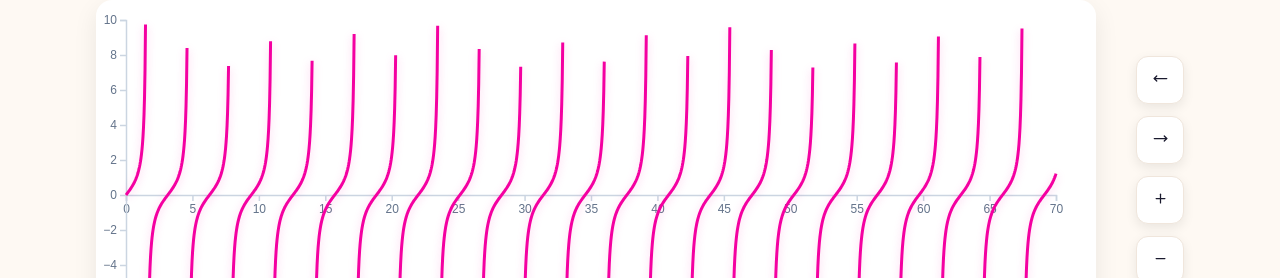
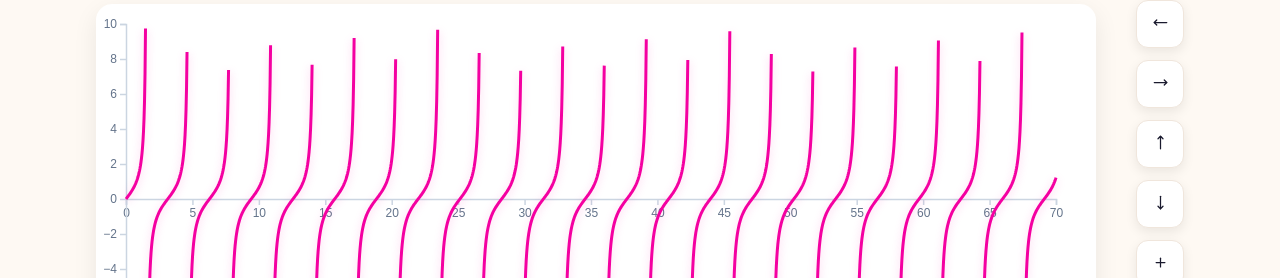
Before and after one commit to welnmoon/d3-function-plotter, a React (Vite) app: page /tan in a window 1280 px wide. Shown: the part 250-528 px from the top of the page. Built offline with nearby package versions, Linux system fonts and the light colour scheme.

Commit message:
feat(tan): add up/down buttons

```diff
--- a/src/widgets/tan/lib/use-d3-zoomXY.ts
+++ b/src/widgets/tan/lib/use-d3-zoomXY.ts
@@ -74,14 +74,23 @@ export const useD3ZoomXY = () => {
   // --------- helpers ----------------- //
   //------------------------------------//
 
-  const panBy = (dir: "left" | "right") => {
+  const panBy = (dir: "left" | "right" | "up" | "down") => {
     const svg = tanSvgRef.current;
     const zoom = zoomBehaviorRef.current;
     if (!svg || !zoom) return;
 
-    const stepPx = INNER_WIDTH * 0.1;
-    const dx = dir === "left" ? stepPx : -stepPx;
-    d3.select(svg).call(zoom.translateBy as any, dx, 0);
+    const stepX = INNER_WIDTH * 0.1;
+    const stepY = INNER_HEIGHT * 0.1;
+
+    let dx = 0;
+    let dy = 0;
+
+    if (dir === "left") dx = stepX;
+    if (dir === "right") dx = -stepX;
+    if (dir === "up") dy = stepY;
+    if (dir === "down") dy = -stepY;
+
+    d3.select(svg).call(zoom.translateBy as any, dx, dy);
   };
 
   const zoomBoth = (zoomFactor: number) => {
--- a/src/widgets/tan/ui/tan-chart.tsx
+++ b/src/widgets/tan/ui/tan-chart.tsx
@@ -1,4 +1,13 @@
-import { Minus, MoveLeft, MoveRight, Plus, Undo2 } from "lucide-react";
+import {
+  ArrowUp,
+  Minus,
+  MoveDown,
+  MoveLeft,
+  MoveRight,
+  MoveUp,
+  Plus,
+  Undo2,
+} from "lucide-react";
 import {
   GRAPH_MAX_HEIGHT,
   GRAPH_MAX_WIDTH,
@@ -71,6 +80,12 @@ const TanChart = () => {
           <button onClick={() => panBy("right")} title="Pan right">
             <MoveRight size={15} />
           </button>
+          <button onClick={() => panBy("up")} title="Pan top">
+            <MoveUp size={15} />
+          </button>
+          <button onClick={() => panBy("down")} title="Pan bottom">
+            <MoveDown size={15} />
+          </button>
 
           <button onClick={() => zoomBoth(1.2)} title="Zoom in (both axes)">
             <Plus size={15} />
```
